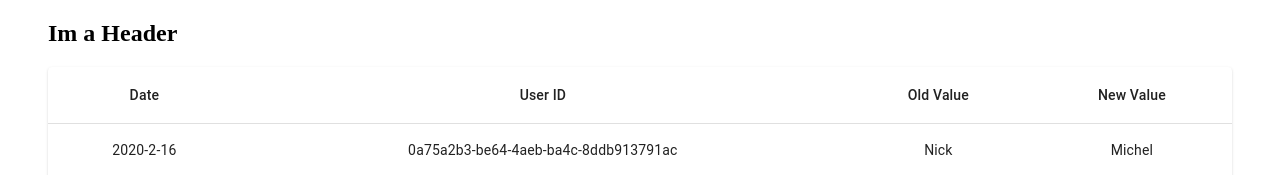
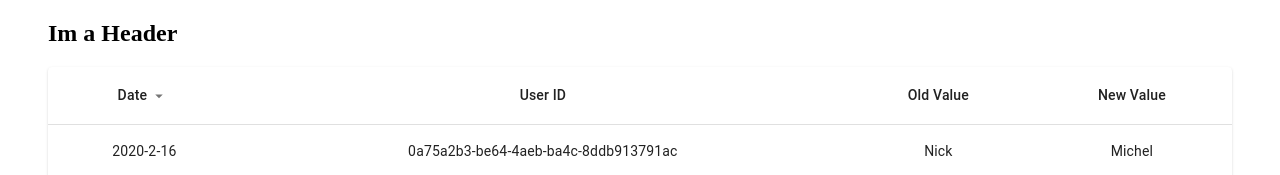
Before and after one commit to ndkv9/info-table, a React (Create React App) app: page / in a window 1280 px wide. Shown: the top 175 px of the page. Built offline with nearby package versions, Linux system fonts and the light colour scheme.

Commit message:
implement sort by date when press the sorting btn

```diff
--- a/src/components/InfoTable.js
+++ b/src/components/InfoTable.js
@@ -7,6 +7,7 @@ import TableContainer from '@material-ui/core/TableContainer'
 import TableHead from '@material-ui/core/TableHead'
 import TableRow from '@material-ui/core/TableRow'
 import Paper from '@material-ui/core/Paper'
+import SortingButton from './SortingButton'
 import PropTypes from 'prop-types'
 
 const useStyles = makeStyles({
@@ -50,8 +51,9 @@ const InfoTable = ({ data }) => {
       <Table className={classes.table} arcenterbel='simple table'>
         <TableHead>
           <TableRow>
-            <TableCell align='center' onClick={() => setIsDESC(!isDESC)}>
+            <TableCell align='center'>
               Date
+              <SortingButton isDESC={isDESC} setIsDESC={setIsDESC} />
             </TableCell>
             <TableCell align='center'>User ID</TableCell>
             <TableCell align='center'>Old Value</TableCell>
--- a/src/components/SortingButton.js
+++ b/src/components/SortingButton.js
@@ -1,11 +1,20 @@
 import React from 'react'
 import IconButton from '@material-ui/core/IconButton'
-import ArrowDownwardIcon from '@material-ui/icons/ArrowDownward'
+import ArrowDropDownIcon from '@material-ui/icons/ArrowDropDown'
+import ArrowDropUpIcon from '@material-ui/icons/ArrowDropUp'
 
-const SortingButton = () => {
+const SortingButton = ({ isDESC, setIsDESC }) => {
   return (
-    <IconButton aria-label='delete' size='small'>
-      <ArrowDownwardIcon fontSize='inherit' />
+    <IconButton
+      aria-label='delete'
+      size='small'
+      onClick={() => setIsDESC(!isDESC)}
+    >
+      {isDESC ? (
+        <ArrowDropDownIcon fontSize='inherit' />
+      ) : (
+        <ArrowDropUpIcon fontSize='inherit' />
+      )}
     </IconButton>
   )
 }
```
